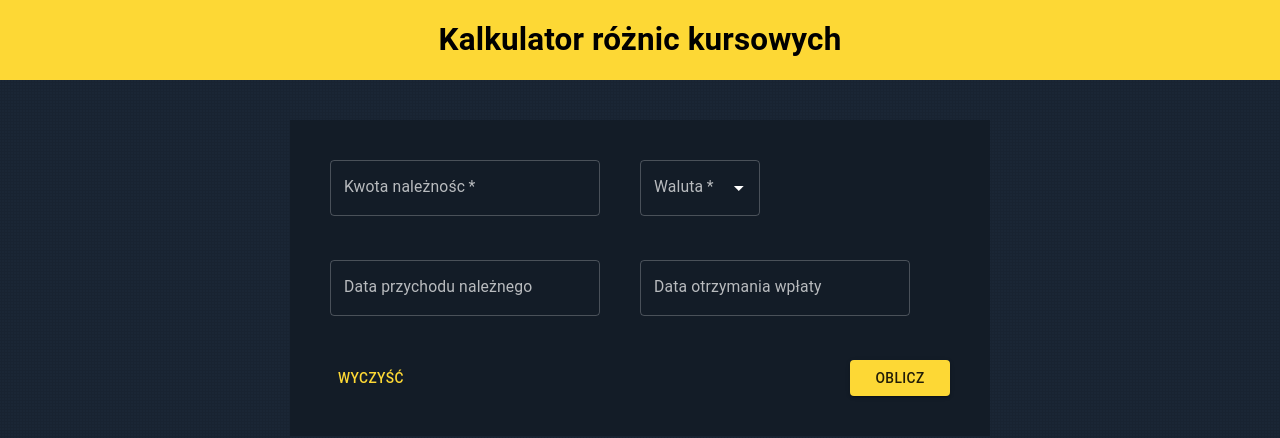
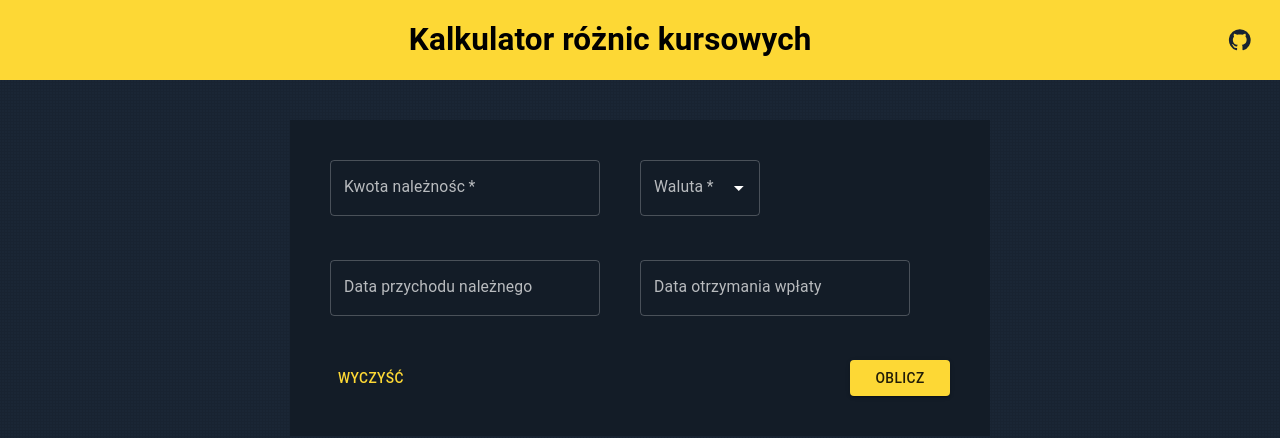
Before and after one commit to balmor/exchange-rate, a React app: page / in a window 1280 px wide. Shown: the top 438 px of the page. Built offline with nearby package versions, Linux system fonts and the light colour scheme; what @react-pdf/renderer would draw is missing.

Commit message:
feat(Header): add icon link to github repo

```diff
--- a/src/components/DateCalcPicker/DateCalcPicker.tsx
+++ b/src/components/DateCalcPicker/DateCalcPicker.tsx
@@ -2,11 +2,10 @@ import * as React from 'react';
 import { Controller, Control } from 'react-hook-form';
 import { DatePicker } from '@mui/x-date-pickers/DatePicker';
 import TextField from '@mui/material/TextField';
-import { IFormInput } from '../CalcForm';
 
 type DateCalcPickerProps = {
-  control: Control<IFormInput>;
-  name: any; // to add proper type
+  control: Control;
+  name: string; // to add proper type
   label: string;
 };
 
--- a/src/components/Header/Header.tsx
+++ b/src/components/Header/Header.tsx
@@ -1,8 +1,12 @@
 import React from 'react';
-import styled from 'styled-components';
+import styled, { useTheme } from 'styled-components';
 import { StyledContainer } from '../StyledContainer';
+import GitHubIcon from '@mui/icons-material/GitHub';
+import { IconButton, lighten, Tooltip } from '@mui/material';
+import { githubRepoLink } from '../../utils';
 
 const StyledHeader = styled('header')`
+  position: relative;
   display: flex;
   align-items: center;
   text-align: center;
@@ -14,10 +18,33 @@ const StyledTitle = styled('h1')`
   color: ${({ theme }) => theme.textSecondary};
 `;
 
-export const Header: React.FC = (): JSX.Element => (
+export const Header: React.FC = (): JSX.Element => {
+  const themeContext = useTheme();
+
+  return (
     <StyledHeader>
       <StyledContainer>
         <StyledTitle>Kalkulator różnic kursowych</StyledTitle>
       </StyledContainer>
+      <Tooltip title="GitHub repository">
+        <IconButton
+          LinkComponent="a"
+          href={githubRepoLink}
+          aria-label="GitHub repository"
+          sx={{
+            marginRight: 5,
+          }}
+        >
+          <GitHubIcon
+            sx={{
+              color: themeContext.primary,
+              ':hover': {
+                color: lighten(themeContext.primary, 0.2),
+              },
+            }}
+          />
+        </IconButton>
+      </Tooltip>
     </StyledHeader>
   );
+};
--- a/src/utils/utils.ts
+++ b/src/utils/utils.ts
@@ -3,6 +3,8 @@ import { subBusinessDays, formatISO } from 'date-fns';
 import { isHoliday } from 'poland-public-holidays';
 import format from 'date-fns/format';
 import { ICalcResultProps } from '../components/CalcResult';
+
+export const githubRepoLink = 'https://github.com/balmor/exchange-rate';
 
 export const formatData = ({
   amount,
```
Also changed, not shown: 2 other files (tests, documents, lock files or other folders). Lines whose indentation alone changed are shown as unchanged.
